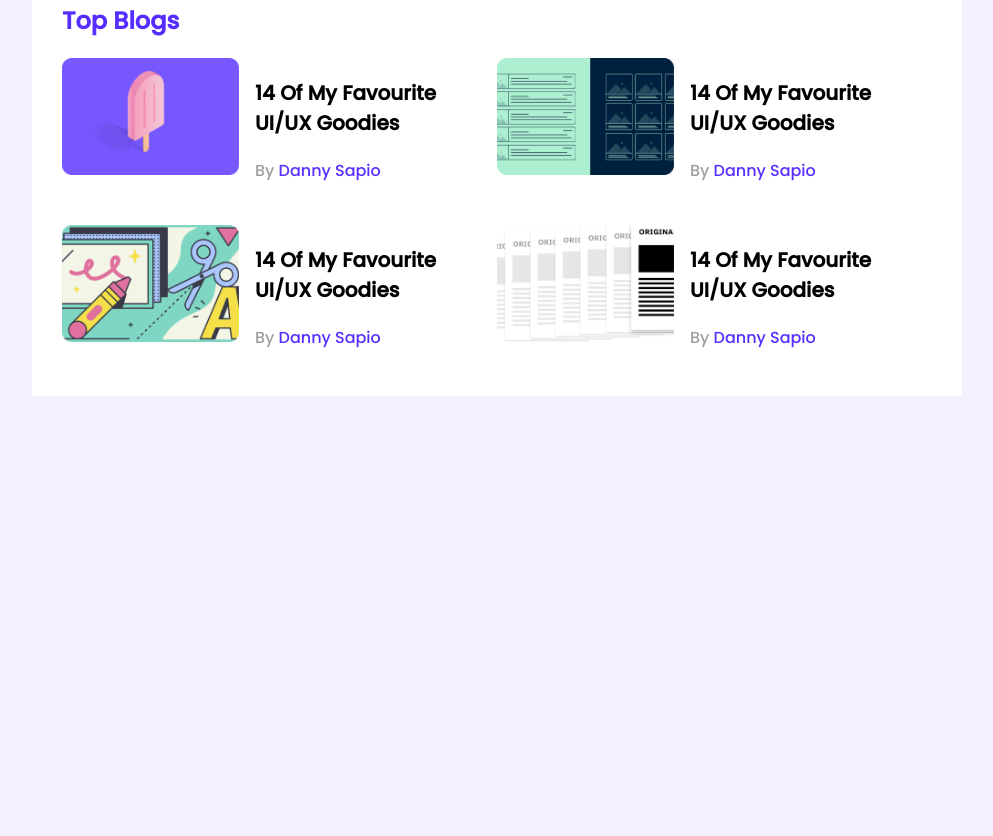
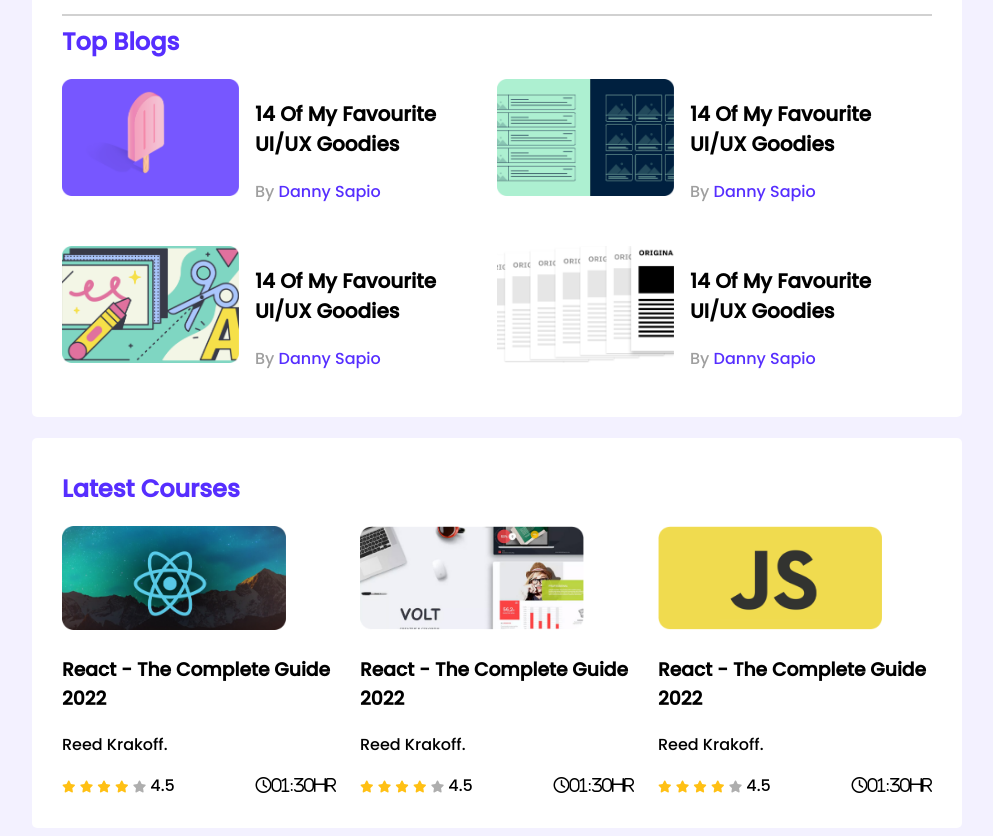
Before and after one commit to MdHafizBhuiyan/Landing-page, a plain HTML site: page index.html in a window 1280 px wide. Shown: the part 289-1125 px from the top of the page, without its empty margins (143-1136 px from the left). Before the commit the page ends 800 px from the top, so only its background shows below. Drawn offline with Linux system fonts and the light colour scheme.

Commit message:
finished responsive

```diff
--- a/index.html
+++ b/index.html
@@ -5,6 +5,10 @@
     <meta http-equiv="X-UA-Compatible" content="IE=edge" />
     <meta name="viewport" content="width=device-width, initial-scale=1.0" />
     <title>Landing Page</title>
+    <script
+      src="https://kit.fontawesome.com/e0df44a207.js"
+      crossorigin="anonymous"
+    ></script>
     <link rel="stylesheet" href="style.css" />
   </head>
   <body>
@@ -83,6 +87,80 @@
           </div>
         </div>
       </section>
+      <section class="container">
+        <h2 class="section-title">Latest Courses</h2>
+        <div class="courses">
+          <div class="course">
+            <div class="course-banner">
+              <img src="images/courses/course-1.png" alt="" />
+            </div>
+            <div class="course-detail">
+              <h3 class="course-title">React - The Complete Guide 2022</h3>
+              <p class="courses-author">Reed Krakoff.</p>
+              <div class="course-info">
+                <div>
+                  <i class="fa-solid fa-star filled"></i>
+                  <i class="fa-solid fa-star filled"></i>
+                  <i class="fa-solid fa-star filled"></i>
+                  <i class="fa-solid fa-star filled"></i>
+                  <i class="fa-solid fa-star empty"></i>
+                  <span>4.5</span>
+                </div>
+
+                <div class="course-duration">
+                  <i class="fa-regular fa-clock">01:30hr</i>
+                </div>
+              </div>
+            </div>
+          </div>
+          <div class="course">
+            <div class="course-banner">
+              <img src="images/courses/course-2.png" alt="" />
+            </div>
+            <div class="course-detail">
+              <h3 class="course-title">React - The Complete Guide 2022</h3>
+              <p class="courses-author">Reed Krakoff.</p>
+              <div class="course-info">
+                <div>
+                  <i class="fa-solid fa-star filled"></i>
+                  <i class="fa-solid fa-star filled"></i>
+                  <i class="fa-solid fa-star filled"></i>
+                  <i class="fa-solid fa-star filled"></i>
+                  <i class="fa-solid fa-star empty"></i>
+                  <span>4.5</span>
+                </div>
+
+                <div class="course-duration">
+                  <i class="fa-regular fa-clock">01:30hr</i>
+                </div>
+              </div>
+            </div>
+          </div>
+          <div class="course">
+            <div class="course-banner">
+              <img src="images/courses/course-3.png" alt="" />
+            </div>
+            <div class="course-detail">
+              <h3 class="course-title">React - The Complete Guide 2022</h3>
+              <p class="courses-author">Reed Krakoff.</p>
+              <div class="course-info">
+                <div>
+                  <i class="fa-solid fa-star filled"></i>
+                  <i class="fa-solid fa-star filled"></i>
+                  <i class="fa-solid fa-star filled"></i>
+                  <i class="fa-solid fa-star filled"></i>
+                  <i class="fa-solid fa-star empty"></i>
+                  <span>4.5</span>
+                </div>
+
+                <div class="course-duration">
+                  <i class="fa-regular fa-clock">01:30hr</i>
+                </div>
+              </div>
+            </div>
+          </div>
+        </div>
+      </section>
     </main>
   </body>
 </html>
--- a/style.css
+++ b/style.css
@@ -8,12 +8,15 @@
   }
   main{
     display: flex;
-    justify-content: center;
+    flex-direction: column;
+    align-items: center;
   }
   .container{
     background-color:#FFFFFF;
     width:870px;
     padding:30px;
+    border-radius: 5px;
+    margin-top: 21px;
   }
   hr{
     border: 1px solid #D1D1D1;
@@ -71,3 +74,49 @@
   font-size: 16px;
   color: #562EFF;
 }
+.courses{
+  display:grid;
+  grid-template-columns: repeat(3, 1fr);
+  grid-column-gap: 24px;
+}
+.course .course-banner img{
+  width: 224px;
+  height: 104px;
+}
+.course-info{
+  display: flex;
+  align-items: center;
+  justify-content: space-between;
+}
+.fa-star{
+  font-size: 12px ;
+}
+.fa-star.filled{
+  color: #FFC014;
+}
+.fa-star.empty{
+  color: #AEAEAE;
+}
+@media only screen and (max-width:688px) {
+  .container{
+    width: 100%;
+  }
+  .players, .blogs, .courses{
+    background-color: red;
+    grid-template-columns: repeat(1, 1fr);
+  }
+  .player, .blog{
+    flex-direction: column;
+  }
+ }
+ @media only screen and (min-width:688px) and (max-width:992px) {
+  .container{
+    width: 100%;
+  }
+  .players, .courses{
+    grid-template-columns: repeat(1, 1fr);
+  }
+  .blogs{
+    grid-template-columns: repeat(1, 1fr);
+  }
+ }
```
